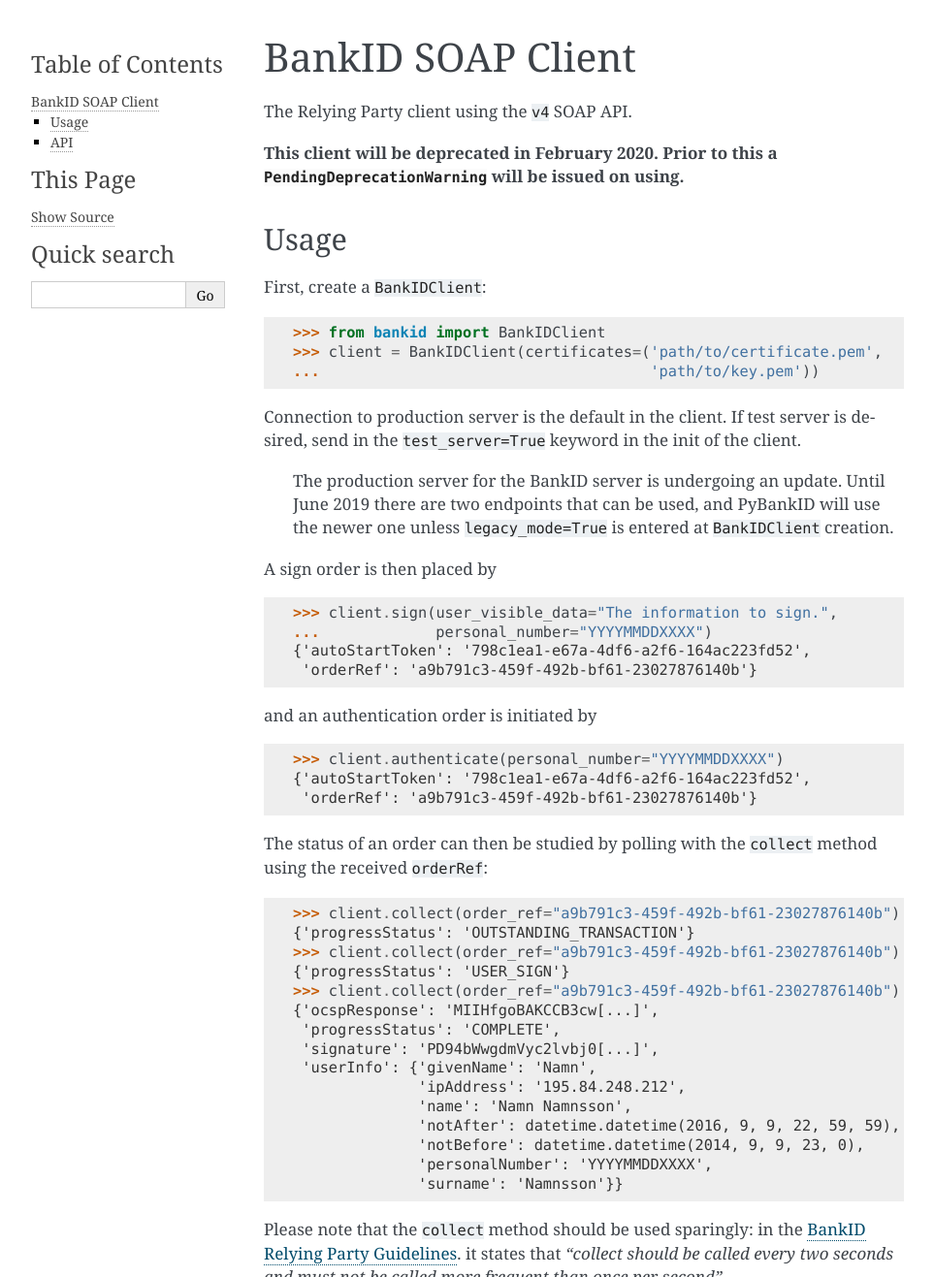
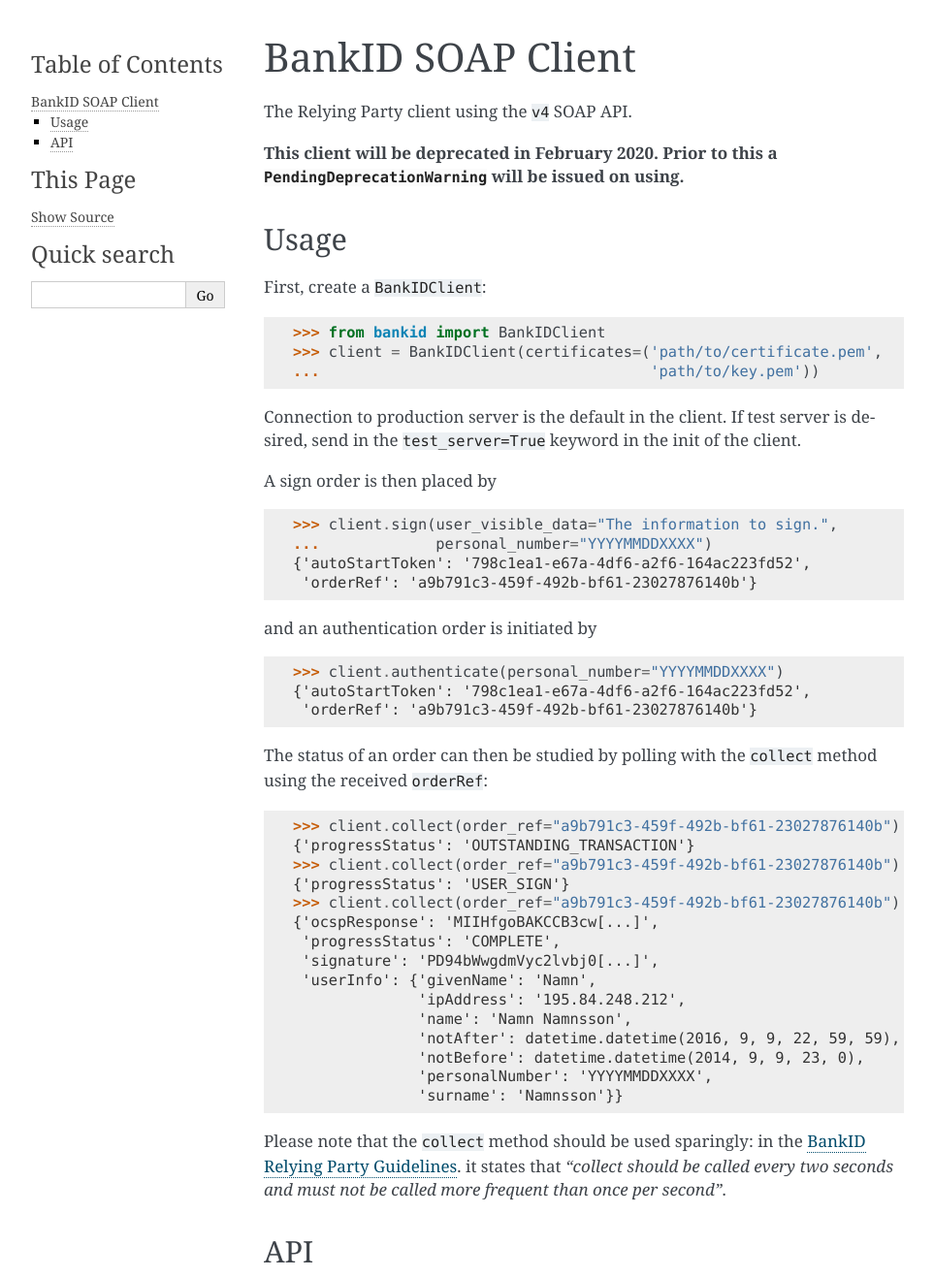
Before and after one commit to hbldh/pybankid, a Sphinx documentation site: the page built from docs/soapclient.rst, in a window 1280 px wide, cut to the strip 0-1317 px from the top of the page. Shown: the whole strip at 97% size, without its empty margins (148-1111 px from the left). Built offline with Sphinx 7.4.7, drawn with Linux system fonts in a browser that asks for light colours.

Commit message:
Remove legacy_mode from docs

```diff
--- a/docs/soapclient.rst
+++ b/docs/soapclient.rst
@@ -22,11 +22,6 @@
 Connection to production server is the default in the client. If test
 server is desired, send in the ``test_server=True`` keyword in the init
 of the client.
-
-    The production server for the BankID server is undergoing an update. Until
-    June 2019 there are two endpoints that can be used, and PyBankID will use
-    the newer one unless ``legacy_mode=True`` is entered at ``BankIDClient``
-    creation.
 
 A sign order is then placed by
 
```
